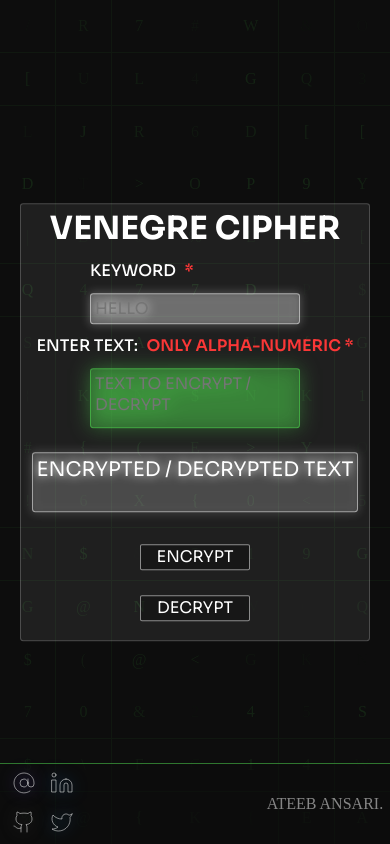
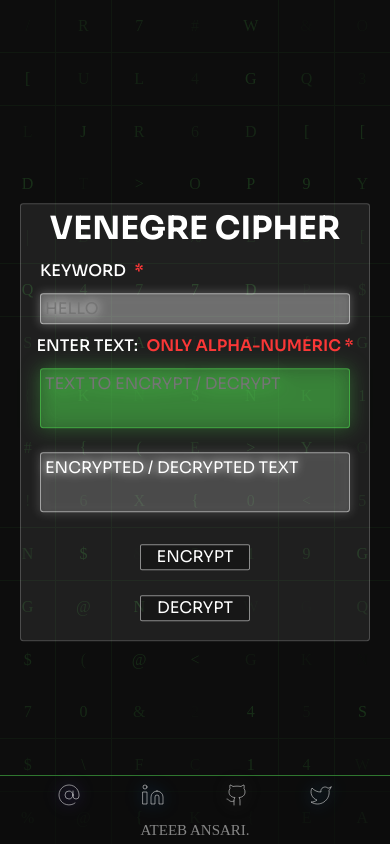
Before and after one commit to 0x5b3a/venegre-cipher, a website built with Vite: page index.html in a window 390 px wide. Built offline with nearby package versions, Linux system fonts and the light colour scheme; a web font is replaced by a local one.

Commit message:
fixed css

```diff
--- a/main.js
+++ b/main.js
@@ -104,7 +104,7 @@ toEncryptBtn.onclick = e =>{
 function handleInterval() {
     /* set random opacity to each grid-tile & assign random letter to each grid-tile */
     tiles.forEach((e)=>{
-        e.style.setProperty("--opacity",(Math.random()* 0.4).toPrecision(1)/3)
+        e.style.setProperty("--opacity",(Math.random()* 0.4).toPrecision(1)/2)
         e.innerHTML = randomChar(chars)
     })
 }
--- a/src/style/main.scss
+++ b/src/style/main.scss
@@ -66,7 +66,7 @@ label{
     width: 100%;
 
     font-weight: 500;
-    font-size: clmap(20px,1svw,40px);
+    font-size: clmap(14px,1svw,40px);
     margin-block: 10px;
 
     span{
@@ -93,7 +93,7 @@ label{
         border-radius: 0.8svw;
 
         min-height: clamp(50px,4svw,40svw);
-        min-width: clamp(200px,40svw,50svw);
+        min-width: clamp(300px,40svw,50svw);
         padding: 1svw;
         overflow-y: scroll;
         word-wrap: break-word;
@@ -114,13 +114,13 @@ label{
         border-radius: 0.8svw;
 
         min-height: clamp(50px,4svw,40svw);
-        min-width: clamp(200px,40svw,50svw);
+        min-width: clamp(300px,40svw,50svw);
         padding: 1svw;
         overflow-y: scroll;
         word-wrap: break-word;
         filter: drop-shadow(0 0 5px $white);
 
-        font-size: clamp(20px,1.8svw,2svw);
+        font-size: clamp(16px,1.8svw,2svw);
         cursor: default
     }
 
@@ -163,7 +163,7 @@ label{
         border-radius: 0.8svw;
 
         min-height: clamp(20px,1svw,40svw);
-        min-width: clamp(200px,40svw,50svw);
+        min-width: clamp(300px,40svw,50svw);
         padding: 1svw;
         overflow-y: scroll;
         word-wrap: break-word;
@@ -172,21 +172,6 @@ label{
         }
     }
 }
-
-
-
-@media (max-width:500px){
-    #main{
-        width: calc(100svw - 40px);
-    }
-    .btn-box{
-        @include flex(center,center,column,wrap,25px)
-    }
-    .btn{
-        min-width:200px;
-    }
-}
-
 footer{
     position: absolute;
     bottom: 0;
@@ -243,4 +228,42 @@ footer{
     .author{
         transition: all ease 600ms;
     }
+
 }
+
+
+
+@media (max-width:500px){
+    #main{
+        width: calc(100svw - 40px);
+    }
+    .btn-box{
+        @include flex(center,center,column,wrap,25px)
+    }
+    .btn{
+        min-width:200px;
+    }
+    #input{
+        width: 100%;
+    }
+    footer{
+        .links{
+            width: 100%;
+            .icon{
+                height: 14px;
+                aspect-ratio: 1;
+            }
+        }
+        .name{
+            width: 100%;
+            text-align: center;
+            margin-top: 8px;
+        }
+        .author{
+            width: 100%;
+            font-size: 15px;
+
+
+        }
+    }
+}
```
